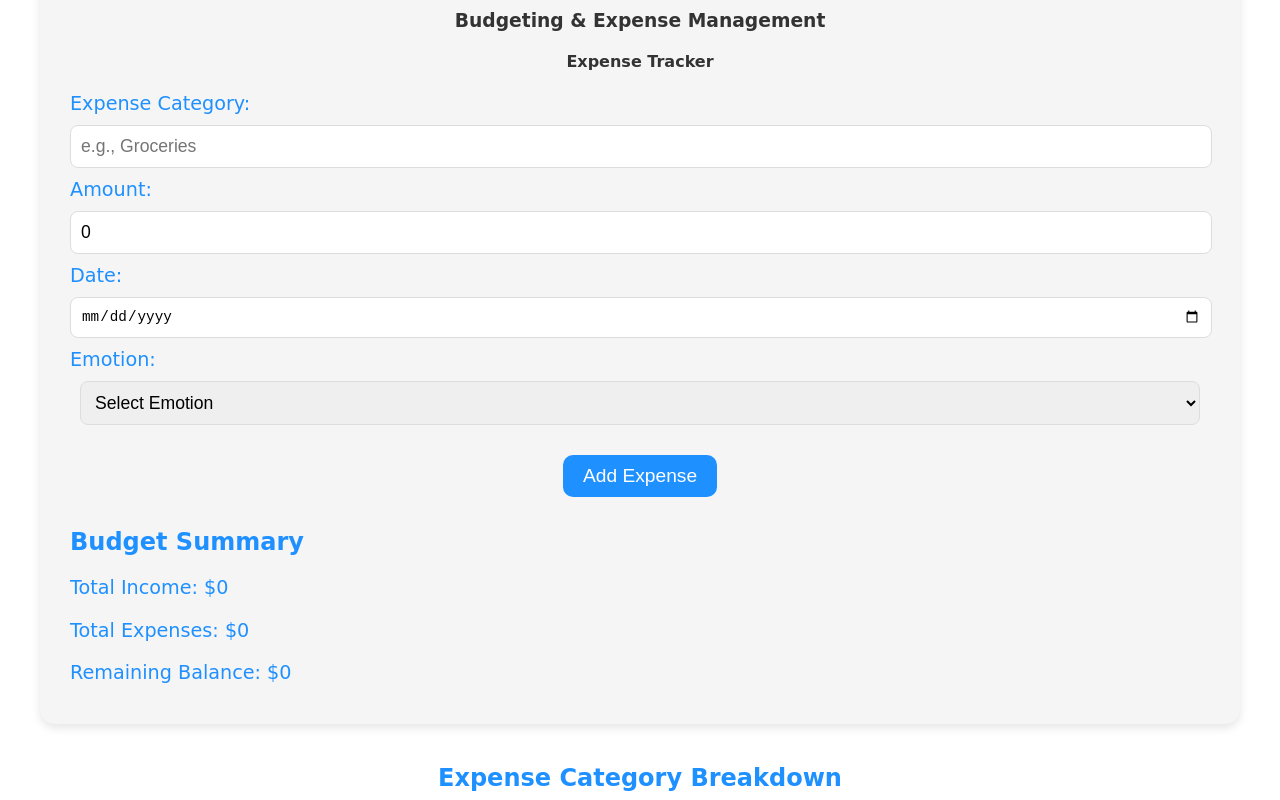
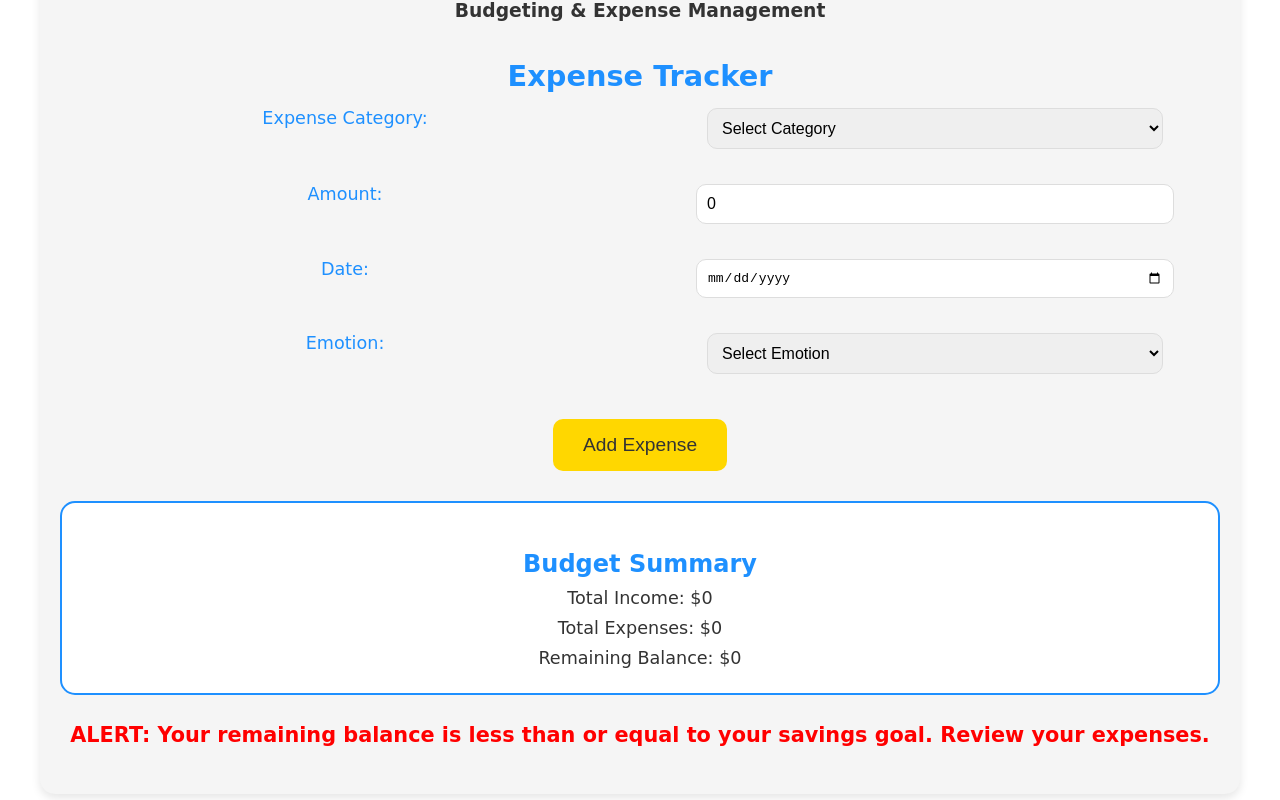
Before and after one commit to amirabuhajer/Financial-Literacy-Platform, a React (Create React App) app: page /DashBoard in a window 1280 px wide. Shown: the part 280-1080 px from the top of the page. Built offline with nearby package versions, Linux system fonts and the light colour scheme.

Commit message:
Firebase is implemented, Work on design please

```diff
--- a/src/components/dashboard/Dashboard.css
+++ b/src/components/dashboard/Dashboard.css
@@ -71,87 +71,114 @@ body {
 }
 
 .main-content {
-  padding: 20px;
+  text-align: center;
 }
 
 .budgeting-section {
-  text-align: center;
+  margin-bottom: 40px;
   background-color: #F5F5F5;
-  padding: 30px;
+  padding: 20px;
   border-radius: 15px;
-  margin-bottom: 40px;
   box-shadow: 0px 4px 10px rgba(0, 0, 0, 0.1);
 }
 
-.expense-tracker label, .budget-summary p {
-  display: block;
-  font-size: 1.2em;
-  color: #1E90FF;
-  margin-bottom: 10px;
-  text-align: left;
+.expense-tracker {
+  margin-bottom: 30px;
 }
 
-.expense-tracker input, .expense-tracker select {
-  display: block;
-  width: calc(100% - 20px);
-  margin: 10px auto;
+.expense-tracker h4 {
+  font-size: 1.8em;
+  color: #1E90FF;
+  margin-bottom: 15px;
+}
+
+.expense-tracker form {
+  display: grid;
+  grid-template-columns: 1fr 1fr;
+  gap: 20px;
+  justify-items: center;
+}
+
+.expense-tracker label {
+  font-size: 1.1em;
+  color: #1E90FF;
+}
+
+.expense-tracker input,
+.expense-tracker select {
+  width: 80%;
   padding: 10px;
+  border-radius: 10px;
   border: 1px solid #ddd;
-  border-radius: 8px;
-  font-size: 1.1em;
+  font-size: 1em;
+  margin-bottom: 15px;
+}
+
+.expense-tracker input#expense-category-other {
+  grid-column: span 2;
 }
 
 .add-expense-button {
-  background-color: #1E90FF;
-  color: #ffffff;
+  grid-column: span 2;
+  background-color: #FFD700;
+  color: #333;
   border: none;
-  padding: 10px 20px;
+  padding: 15px 30px;
   font-size: 1.2em;
   border-radius: 10px;
   cursor: pointer;
   transition: background-color 0.3s ease, transform 0.2s;
-  margin-top: 20px;
+  margin-top: 10px;
 }
 
 .add-expense-button:hover {
-  background-color: #1C86EE;
+  background-color: #FFC300;
   transform: scale(1.05);
 }
 
 .budget-summary {
-  text-align: left;
   margin-top: 30px;
+  padding: 15px;
+  border: 2px solid #1E90FF;
+  border-radius: 15px;
+  background-color: #ffffff;
 }
 
 .budget-summary h4 {
   font-size: 1.5em;
   color: #1E90FF;
-  margin-bottom: 20px;
+  margin-bottom: 10px;
 }
 
-.alert-message {
-  margin-top: 20px;
-  padding: 15px;
-  border-radius: 10px;
-  background-color: #FF6347;
-  color: #ffffff;
+.budget-summary p {
+  font-size: 1.1em;
+  margin: 10px 0;
+  color: #333;
+}
+
+.alert-message h4 {
+  font-size: 1.3em;
+  color: #ff0000;
   font-weight: bold;
 }
 
 .expense-breakdown {
-  text-align: center;
   margin-top: 40px;
+  padding: 20px;
+  border-radius: 15px;
+  box-shadow: 0px 4px 10px rgba(0, 0, 0, 0.1);
+  background-color: #F5F5F5;
 }
 
 .expense-breakdown h4 {
-  font-size: 1.5em;
+  font-size: 1.8em;
   color: #1E90FF;
-  margin-bottom: 20px;
+  margin-bottom: 15px;
 }
 
 .chart-container {
-  width: 100%;
-  max-width: 600px;
+  width: 60%;
+  height: 60%;
   margin: 0 auto;
 }
 
--- a/src/components/dashboard/Dashboard.js
+++ b/src/components/dashboard/Dashboard.js
@@ -2,7 +2,7 @@ import React, { useState, useEffect } from 'react';
 import { Link } from 'react-router-dom';
 import { Chart as ChartJS, ArcElement, Tooltip, Legend } from 'chart.js';
 import { Pie } from 'react-chartjs-2';
-import { getFirestore, doc, getDoc } from 'firebase/firestore';
+import { getFirestore, doc, getDoc, setDoc } from 'firebase/firestore';
 import { getAuth } from 'firebase/auth';
 import './Dashboard.css';
 
@@ -32,6 +32,7 @@ function Dashboard() {
           const userData = userDoc.data();
           setIncome(userData.monthlyIncome || 0);
           setSavingsGoal(userData.monthlySavings || 0);
+          setExpenses(userData.expenses || []);
         }
       }
     };
@@ -45,20 +46,30 @@ function Dashboard() {
 
     if (expenseTotal > income) {
       setAlertMessage('ALERT: Your expenses exceed your income! Consider reducing discretionary spending.');
-    } else if (expenseTotal > savingsGoal) {
-      setAlertMessage('ALERT: You have spent more than your savings goal. Review your expenses.');
+    } else if (remainingBalance <= savingsGoal) {
+      setAlertMessage('ALERT: Your remaining balance is less than or equal to your savings goal. Review your expenses.');
     } else {
       setAlertMessage('');
     }
-  }, [income, savingsGoal, expenses]);
+  }, [income, savingsGoal, expenses, remainingBalance]);
 
-  const handleAddExpense = () => {
+  const handleAddExpense = async () => {
     if (expenseCategory && expenseAmount > 0 && expenseDate && expenseEmotion) {
-      setExpenses([...expenses, { category: expenseCategory, amount: expenseAmount, date: expenseDate, emotion: expenseEmotion }]);
+      const newExpenses = [...expenses, { category: expenseCategory, amount: expenseAmount, date: expenseDate, emotion: expenseEmotion }];
+      setExpenses(newExpenses);
       setExpenseCategory('');
       setExpenseAmount(0);
       setExpenseDate('');
       setExpenseEmotion('');
+
+      const user = auth.currentUser;
+      if (user) {
+        await setDoc(doc(db, 'users', user.uid), {
+          monthlyIncome: income,
+          monthlySavings: savingsGoal,
+          expenses: newExpenses
+        });
+      }
     }
   };
 
@@ -102,7 +113,19 @@ function Dashboard() {
             <h4>Expense Tracker</h4>
             <form onSubmit={(e) => e.preventDefault()}>
               <label htmlFor="expense-category">Expense Category:</label>
-              <input type="text" id="expense-category" value={expenseCategory} onChange={(e) => setExpenseCategory(e.target.value)} placeholder="e.g., Groceries" />
+              <select id="expense-category" value={expenseCategory} onChange={(e) => setExpenseCategory(e.target.value)}>
+                <option value="">Select Category</option>
+                <option value="Rent">Rent</option>
+                <option value="Groceries">Groceries</option>
+                <option value="Utilities">Utilities</option>
+                <option value="Transportation">Transportation</option>
+                <option value="Entertainment">Entertainment</option>
+                <option value="Healthcare">Healthcare</option>
+                <option value="Other">Other</option>
+              </select>
+              {expenseCategory === 'Other' && (
+                <input type="text" id="expense-category-other" placeholder="Specify other category" onChange={(e) => setExpenseCategory(e.target.value)} />
+              )}
 
               <label htmlFor="expense-amount">Amount:</label>
               <input type="number" id="expense-amount" value={expenseAmount} onChange={(e) => setExpenseAmount(parseFloat(e.target.value) || 0)} placeholder="Enter amount" />
```
Also changed, not shown: src/utils/dailyTips.js (deleted, +0 -19 lines).
